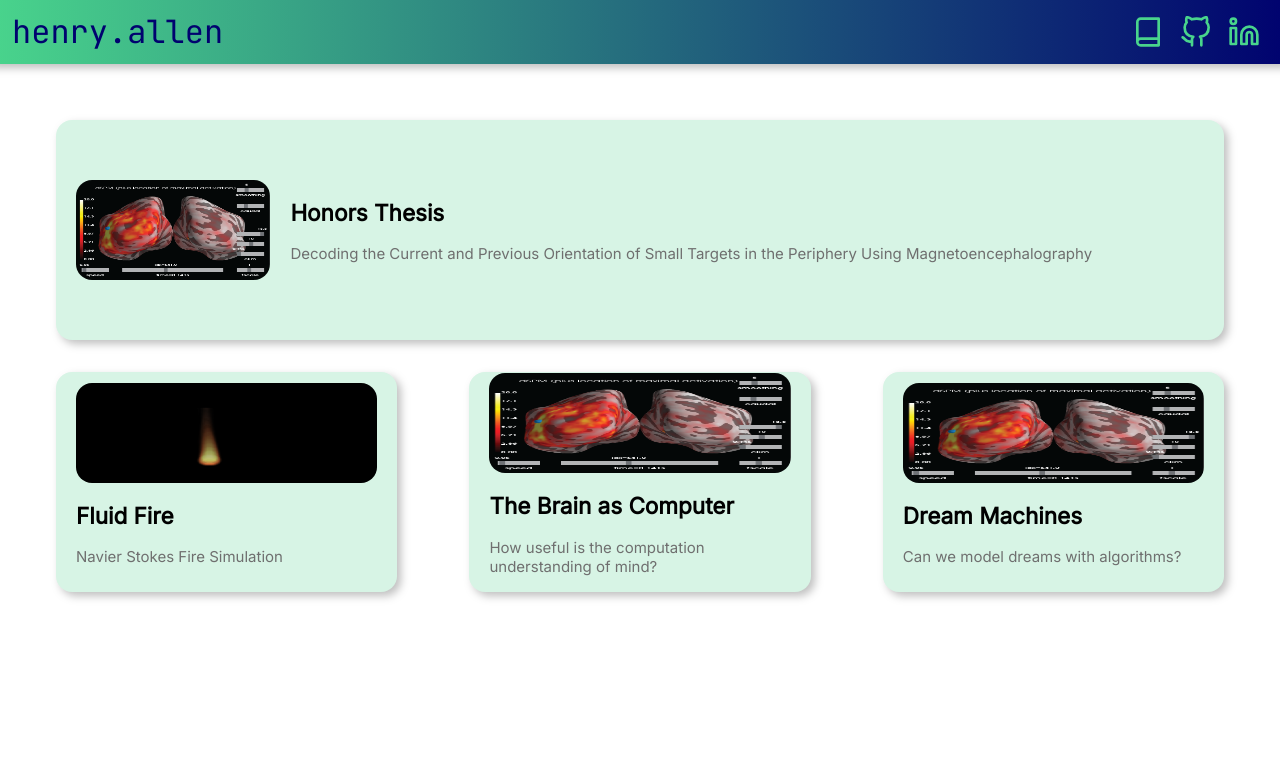
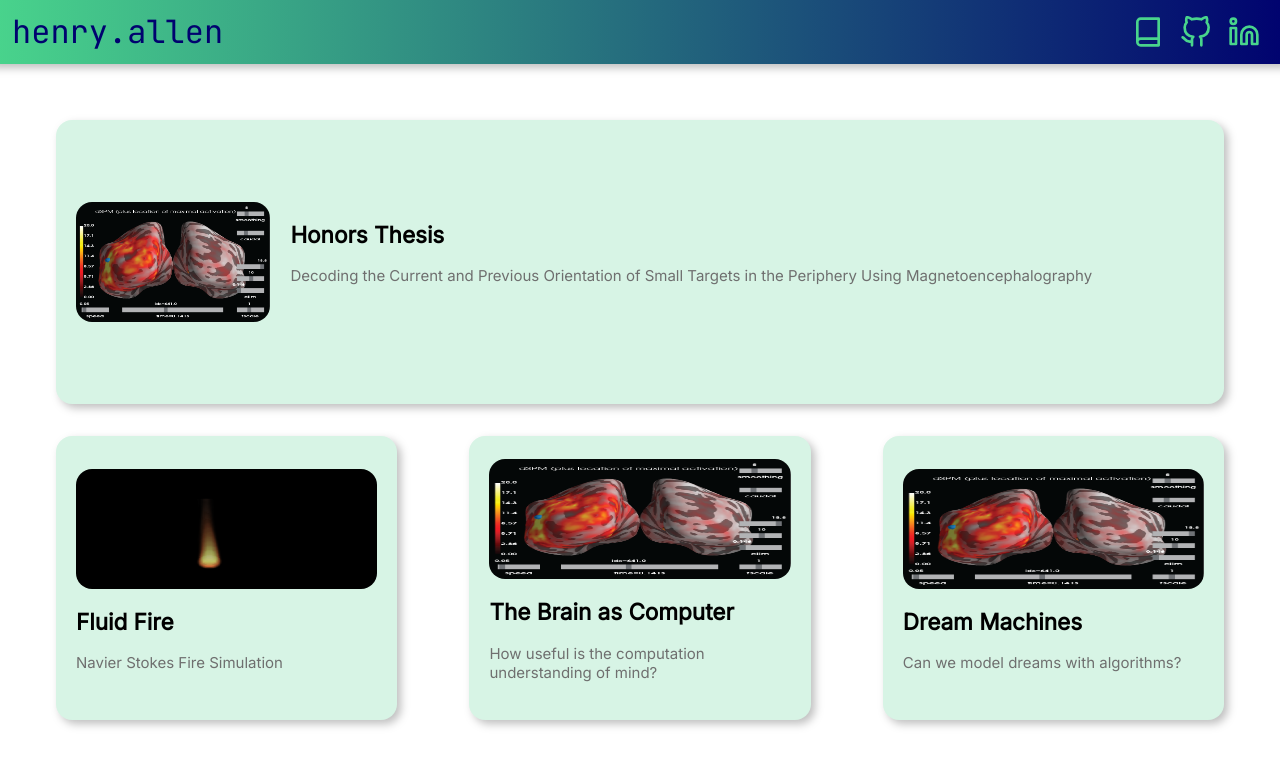
Before and after one commit to hmallen99/hmallen99.github.io, a React (Create React App) app: page /#/ in a window 1280 px wide. Shown: the top 766 px of the page. Built offline with nearby package versions, Linux system fonts and the light colour scheme.

Commit message:
Image height

```diff
--- a/src/Projects/Projects.css
+++ b/src/Projects/Projects.css
@@ -29,7 +29,7 @@
     font-size: 20px;
     align-items: center;
     background-color: rgba(215, 244, 229, 1);
-    height: 25vh;
+    height: 33vh;
     text-decoration: none;
     justify-content: flex-start;
     filter: drop-shadow(rgba(0, 0, 0, .25) 4px 4px 4px);
@@ -154,5 +154,5 @@
     width: 100%;
     border-radius: 16px;
     height: 100%;
-    max-height: 12.5vh;
+    max-height: 15vh;
 }
```
